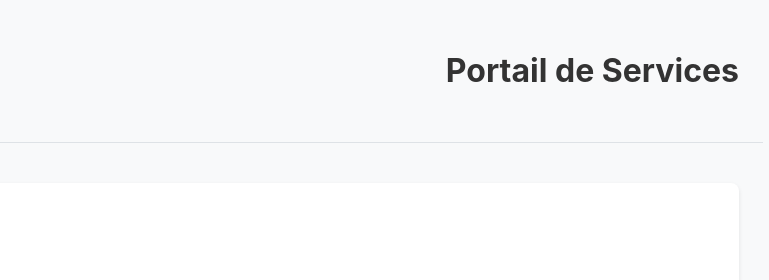
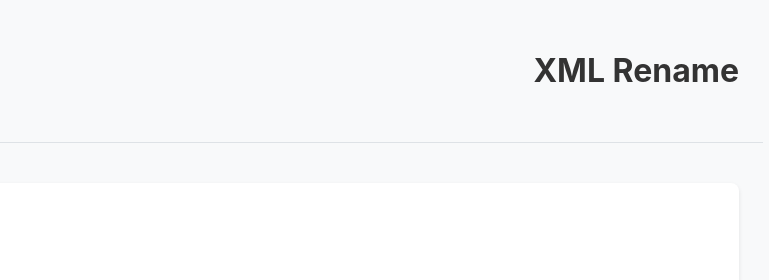
Before and after one commit to multibrasservices/xml_rename_for_chab, a plain HTML site: page index.html in a window 1280 px wide. Shown: the top 280 px of the page, 351-1120 px from the left. Drawn offline with nearby package versions, Linux system fonts and the light colour scheme.

Commit message:
XML Rename

```diff
--- a/index.html
+++ b/index.html
@@ -11,7 +11,7 @@
 
     <header>
         <img src="logo/mon_logo.png" alt="Logo MultiBrasServices" class="logo">
-        <h1>Portail de Services</h1>
+        <h1>XML Rename</h1>
         <button id="logout-button" class="hidden">Déconnexion</button>
     </header>
 
```
